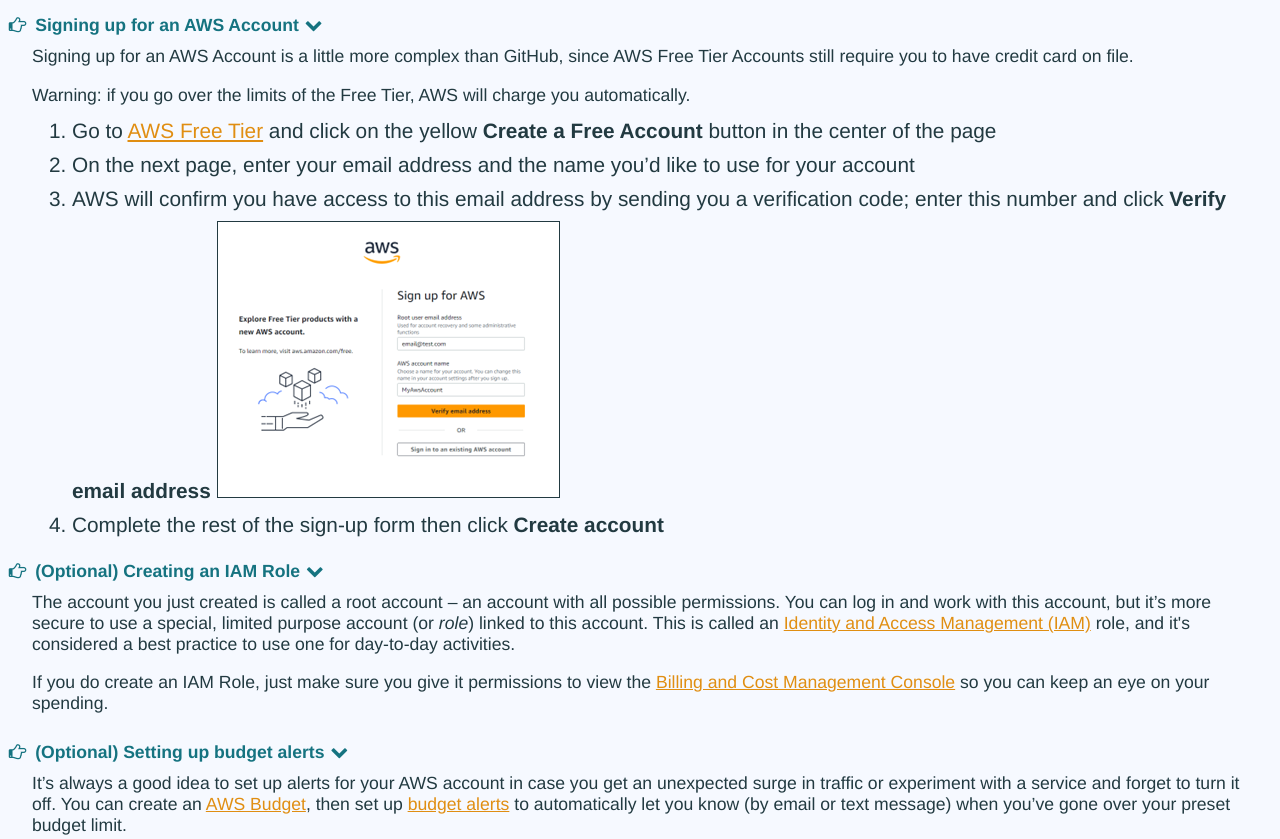
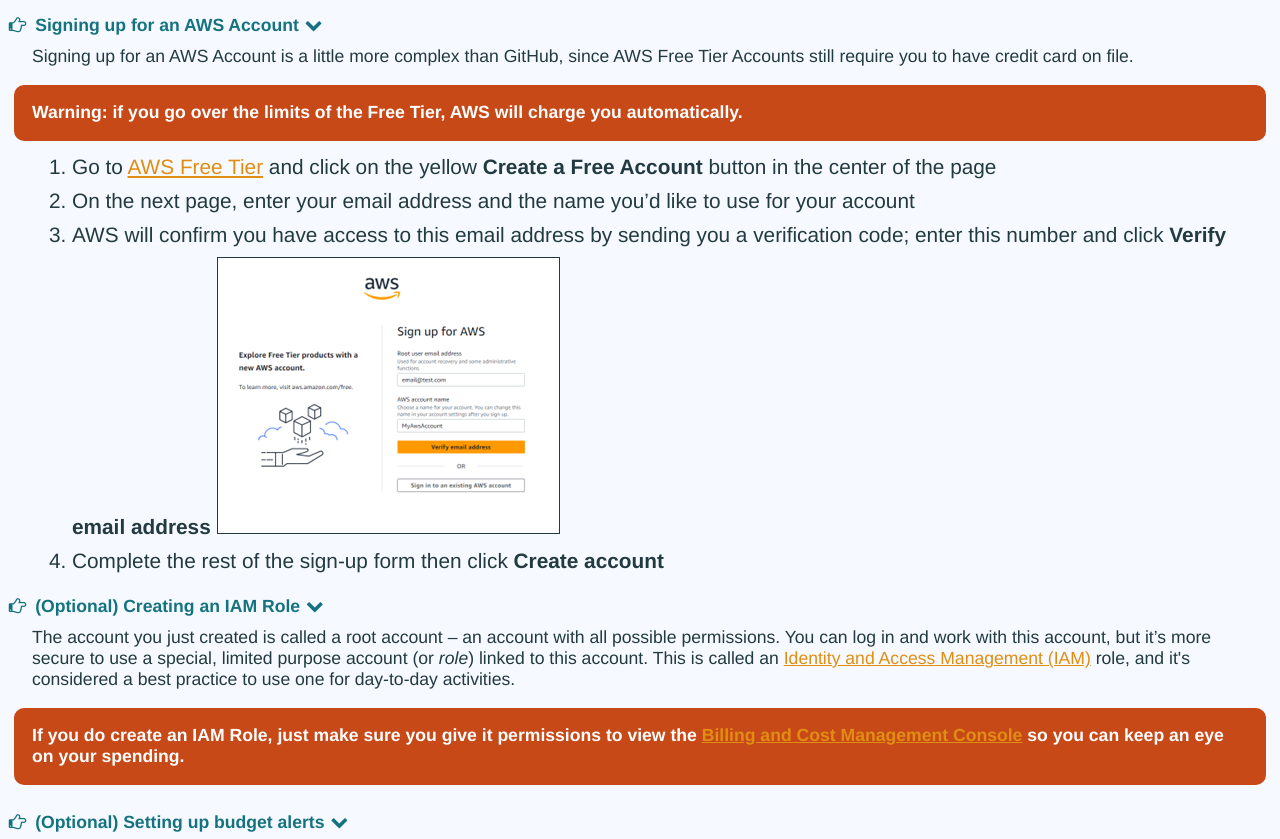
Before and after one commit to algfinnerty/OneHourWebsite, a plain HTML site: page index.html in a window 1280 px wide. Shown: the part 6651-7490 px from the top of the page. Drawn offline with Linux system fonts and the light colour scheme.

Commit message:
Warning styling

```diff
--- a/style.css
+++ b/style.css
@@ -1,7 +1,7 @@
 :root{
     --calmblue: #e08e12;
     --headingblue: #157380;
-    --backgroundblue: rgba(214,226,255,.2);
+    --backgroundblue: #d6e2ff33;
     --warmingred: #C84918;
     --gogreen: #A4DB2F;
     --linkgreen: #6b8f1d;
@@ -23,8 +23,12 @@ header{
   margin-left: 34vw;
 }
 
-.logo{
-
+.warning{
+    background: var(--warmingred);
+    padding: 1em;
+    border-radius: 10px;
+    color: var(--white);
+    font-weight: bold;
 }
 
 aside{
```
